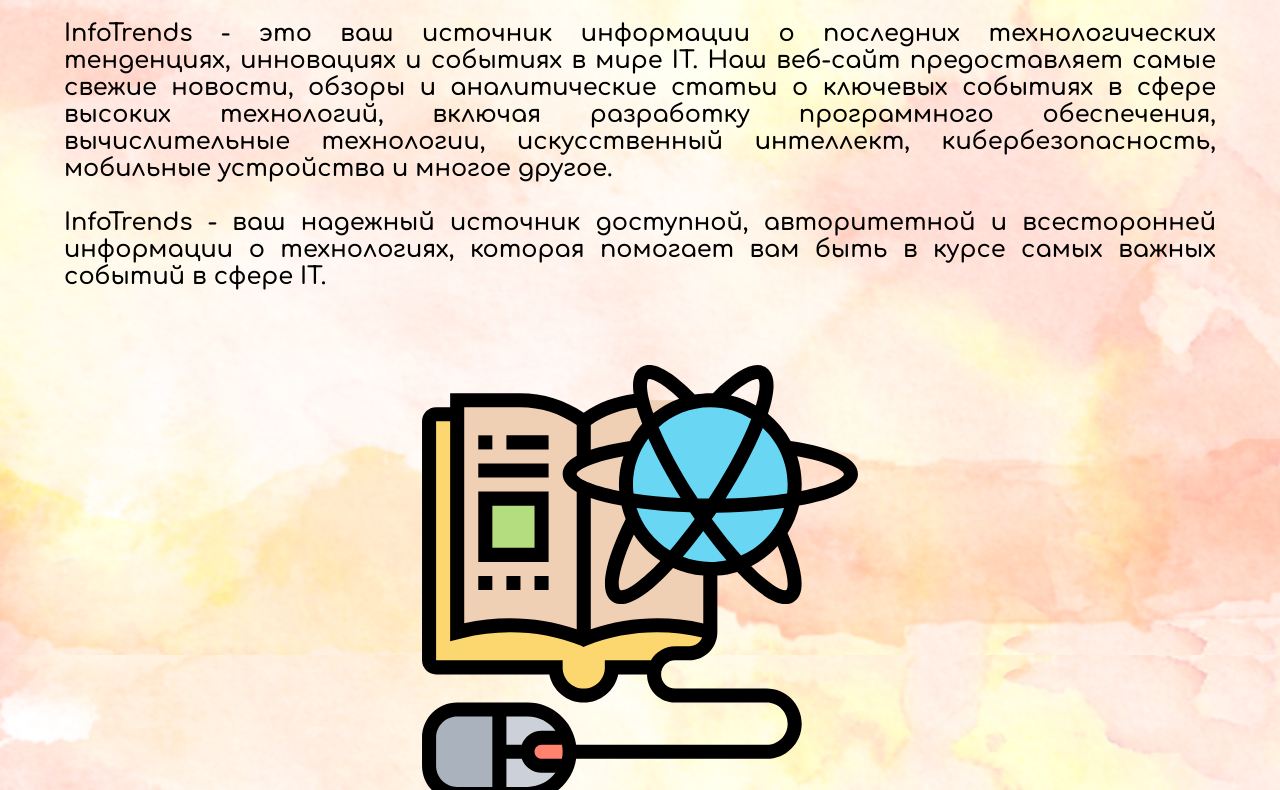
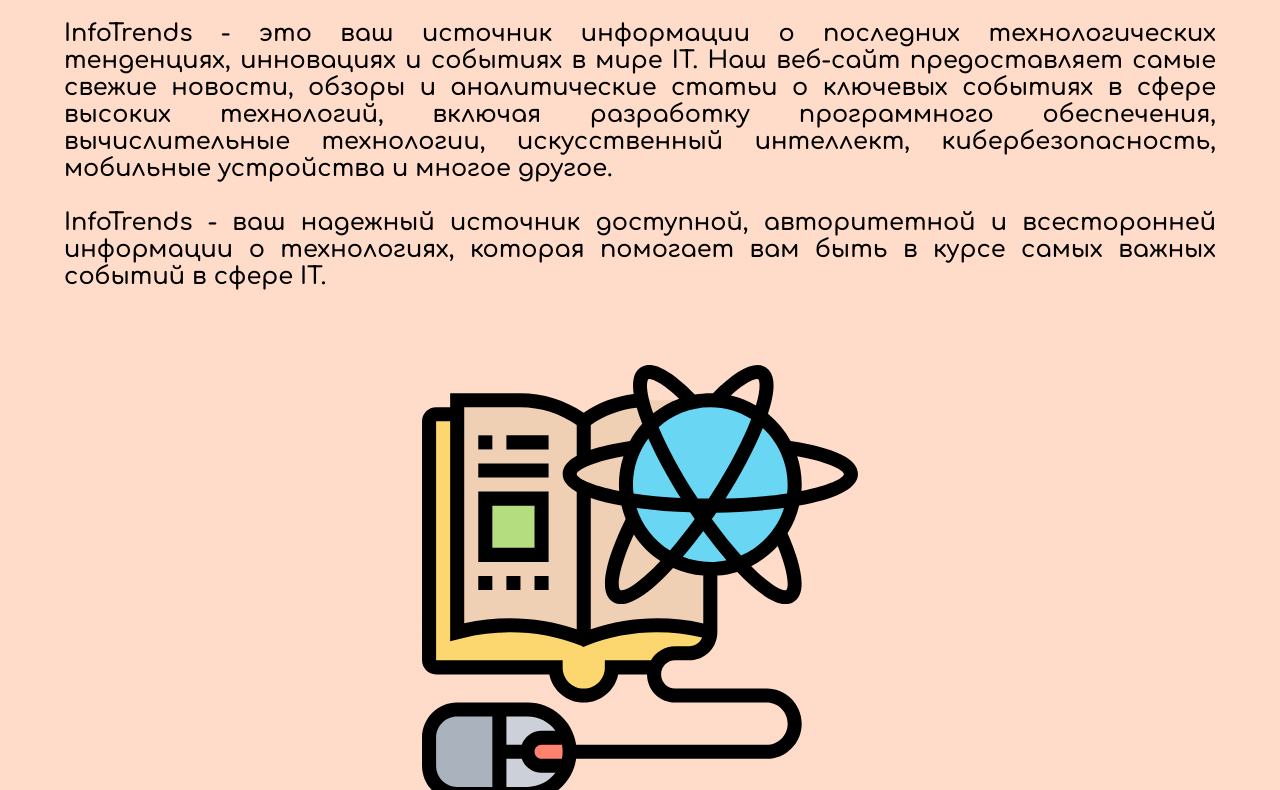
Before and after one commit to Ksenia9679/web, a plain HTML site: page index.html in a window 1280 px wide. Shown: the part 145-935 px from the top of the page. Drawn offline with Linux system fonts and the light colour scheme.

Commit message:
Update InfoTrends.css

```diff
--- a/home/InfoTrends.css
+++ b/home/InfoTrends.css
@@ -16,10 +16,7 @@
   display: flex;
   flex-direction: column;
   min-height: 700px;
-  background-color: #f2f2f2;
-  background-image: url('../img/fon2.png');
-  background-size: cover;
-  background-attachment: fixed;
+  background-color: #ffdcc9;
 }
 
 .container {
```
